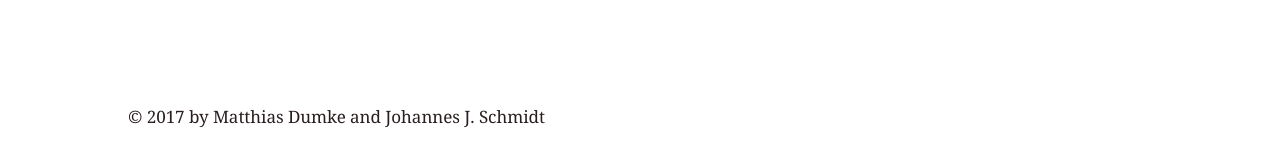
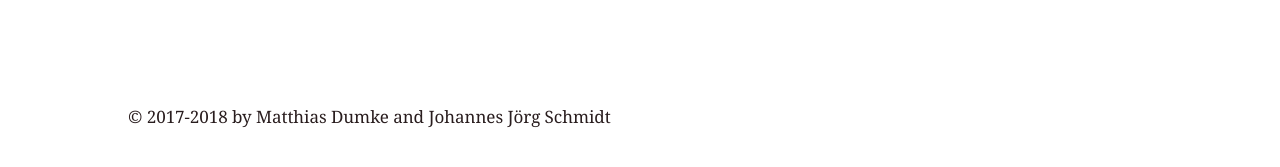
Before and after one commit to jo/sync-tank, a Jekyll site: the page built from _posts/2018-03-05-chesterfield-migration.md, in a window 1280 px wide and 900 px high, scrolled down 15880 px. Shown: the part 714-881 px from the top of the window. Built offline with Jekyll 4.4.1, drawn with Linux system fonts in a browser that asks for light colours; our own code applies the rules of GitHub Pages for plain Markdown files; some of the changed text lies outside the part shown.

Commit message:
its sort of a blog now

```diff
--- a/_layouts/default.html
+++ b/_layouts/default.html
@@ -2,12 +2,12 @@
 <html lang=en>
 <meta name=robots content=noindex />
 <meta charset=utf-8>
-<title>Distributed Migration Strategies</title>
+<title>Sync Tank - {{ page.title }}</title>
 <meta name=description content="How to handle schema changes in CouchDB." />
 <meta name=viewport content="width=device-width, initial-scale=1.0" />
-<link href=css/syntax.css rel=stylesheet>
-<link href=css/main.css rel=stylesheet>
+<link href=/css/syntax.css rel=stylesheet>
+<link href=/css/main.css rel=stylesheet>
 <main>
   {{ content }}
 </main>
-<footer>© 2017 by Matthias Dumke and Johannes J. Schmidt</footer>
+<footer>© 2017-2018 by Matthias Dumke and Johannes Jörg Schmidt</footer>
--- a/chesterfield.md
+++ b/_posts/2018-03-05-chesterfield-migration.md
@@ -16,7 +21,7 @@
 The strategy we are going to present is not the only reasonable choice as should be clear from the previous discussion. Still we believe that among the options we discussed it allows for a clean and maintainable implementation given that we want to support the complex scenario we have built up in the previous sections. To recap: we demand that our system support offline-capable applications and clients on multiple platforms that require different schema versions of application data, all the while providing full backwards-compatibility for older apps or services and enabling agile development.
 
 <figure>
-  <img src="images/chesterfield.jpg" alt="The authors: Matthias and Johannes" />
+  <img src="/images/chesterfield-migration/chesterfield.jpg" alt="The authors: Matthias and Johannes" />
   <figcaption>
     <b>Chesterfield.</b>
     <span>
@@ -34,7 +39,7 @@
 During his time with eHealth Africa Johannes began to think about the problem of distributed migrations together with Jan Lehnardt. When he later joined immmr, the company was still on its way to developing a market-ready version of its first product. At this time, there were a lot of concerns about the viability of schema migrations. The only real alternative to migrations - getting everything right from the start - has some problems of its own so Johannes and Ben Kampmann generated several ideas for migration strategies, from which the approach we are going to present here emerged as a final result.
 
 <figure>
-  <img src="images/offline-camp-migration-session.jpg" alt="Migration session at Offline Camp 2017 Berlin" />
+  <img src="/images/chesterfield-migration/offline-camp-migration-session.jpg" alt="Migration session at Offline Camp 2017 Berlin" />
   <figcaption>Foto by Gregor Martinus: Migration session at Offline Camp 2017 Berlin</figcaption>
 </figure>
 
@@ -45,7 +50,7 @@
 The chesterfield migration is an *eager server-side multi-version migration*. Our implementation of this features, in broad strokes, a micro-service listening to CouchDB's `_changes`-endpoint for document updates and activating different *transformers* on demand which perform the actual document migration, all of which is happening on the server-side database with changes being replicated to client-databases afterwards. [Figure 3](#figure-3) illustrates the idea: when necessary, transformers create multiple versions of documents so that a single shared database can support multiple app versions.
 
 <figure class="diagram" id="figure-3">
-  <img src="images/per-version-docs.svg" alt="Schematic view of chesterfield migration" />
+  <img src="/images/chesterfield-migration/per-version-docs.svg" alt="Schematic view of chesterfield migration" />
   <figcaption>
     <b>Figure 3: Chesterfield migration.</b>
     <span>
@@ -198,7 +203,7 @@
 To illustrate the failure scenario, let's playback in *slow-motion*, as it were, what happens when Marten creates a new todo item with his Android app which runs on version *two* of the data schema. The action will create two documents, namely a `todo-item-2` and a `status-1` document. Once the documents are created, they are replicated to the server-side database where they arrive one by one (clearly visible thanks to our slow motion setting were network traffic is almost unbearably slow). Say the new `todo-item-2` document arrives first. This triggers a transformer to wake up which is responsible for migrating todo items down from version two to version one. To create version one of the document, however, the transformer needs to set the `isDone` state properly which it cannot know until the `status-1` document has been replicated. So *unless all relevant documents have been replicated, the migration has to be aborted*. When the `status-1` document comes in after a while, all information is now there, but the *source-oriented* todo item transformer will not feel responsible anymore and the whole migration process fails.
 
 <figure class="diagram" id="figure-4">
-  <img src="images/responsibilities.svg" alt="Schematic view of responsibility types" />
+  <img src="/images/chesterfield-migration/responsibilities.svg" alt="Schematic view of responsibility types" />
   <figcaption>
     <b>Figure 4: Source versus target-oriented responsibility design - a subtle but impactful change of perspective.</b>
     <span> On the left, a source-oriented transformer listens for one particular incoming schema and produces potentially multiple output documents. On the right, a target-oriented transformer tries to create one particular schema from potentially multiple relevant input documents.
--- a/css/main.css
+++ b/css/main.css
@@ -76,6 +76,9 @@
   max-width: 41em;
 }
 
+ul {
+  list-style-type: none;
+}
 ol, ul {
   margin: 3ex 1em;
 }
```
Also changed, not shown: other parts of _posts/2018-03-05-chesterfield-migration.md (+6 -1 lines), _posts/2017-12-01-distributed-migration-strategies.md (renamed from migrations.md, +7 -2 lines), about.md (deleted, +0 -17 lines), index.md (+27 -1 lines), images/about/authors.jpg (renamed from images/authors.jpg), images/chesterfield-migration/chesterfield.jpg (renamed from images/chesterfield.jpg), images/chesterfield-migration/offline-camp-migration-session.jpg (renamed from images/offline-camp-migration-session.jpg), images/chesterfield-migration/per-version-docs.svg (renamed from images/per-version-docs.svg), images/chesterfield-migration/responsibilities.svg (renamed from images/responsibilities.svg), images/distributed-migration-strategies/live-migration.svg (renamed from images/live-migration.svg), images/distributed-migration-strategies/per-version-dbs.svg (renamed from images/per-version-dbs.svg), images/distributed-migration-strategies/transactional-migration.svg (renamed from images/transactional-migration.svg).
